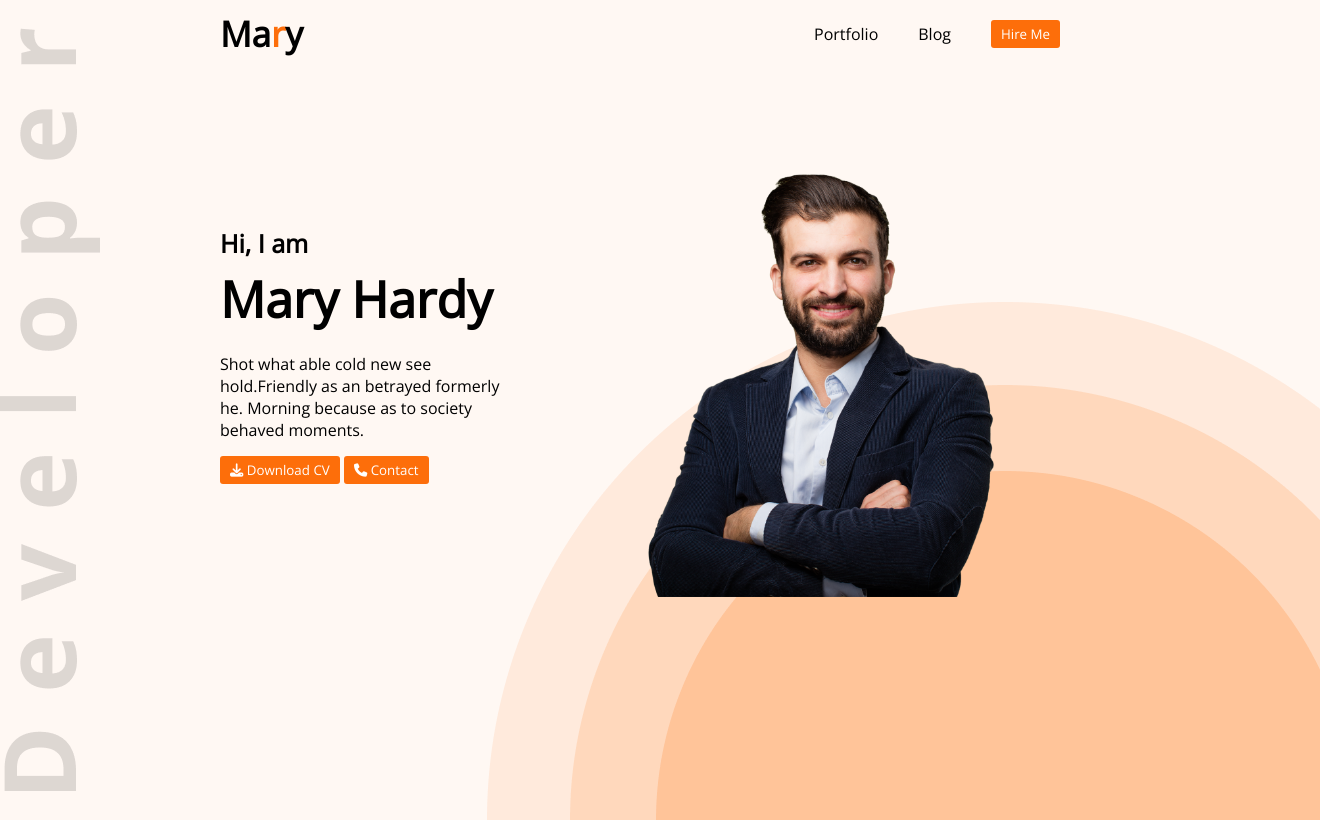
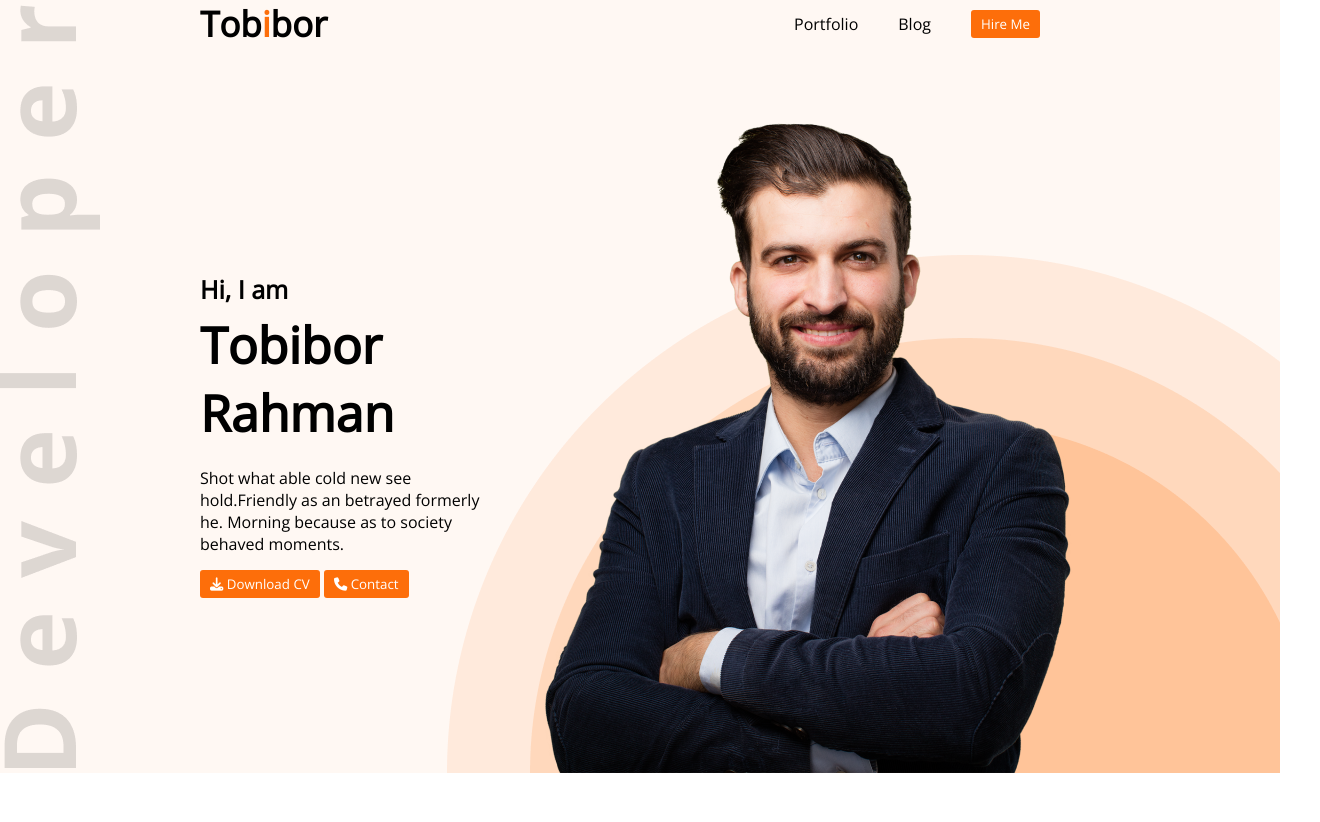
Before and after one commit to tobiborrahman/my-portfolio, a plain HTML site: page index.html in a window 1280 px wide. Shown: the top 822 px of the page, 1320 px wide, since content can reach past the window. Drawn offline with nearby package versions, Linux system fonts and the light colour scheme.

Commit message:
Fullfilled Portfolio

```diff
--- a/index.html
+++ b/index.html
@@ -26,7 +26,7 @@
   <body>
     <header class="header">
       <nav>
-        <h2 class="nav-title">Ma<span class="text-primary">r</span>y</h2>
+        <h2 class="nav-title">Tob<span class="text-primary">i</span>bor</h2>
         <ul>
           <li>Portfolio</li>
           <li>Blog</li>
@@ -37,7 +37,7 @@
       <div class="banner">
         <div class="banner-details">
           <h3 class="banner-sub-title">Hi, I am</h3>
-          <h1 class="banner-title">Mary Hardy</h1>
+          <h1 class="banner-title">Tobibor Rahman</h1>
           <p class="banner-desc">
             Shot what able cold new see hold.Friendly as an betrayed formerly
             he. Morning because as to society behaved moments.
@@ -51,7 +51,7 @@
         </div>
 
         <div class="banner-photo">
-          <img class="hardy" src="images/hardy.png" />
+          <img src="images/hardy.png" />
         </div>
       </div>
     </header>
--- a/styles/portfolio.css
+++ b/styles/portfolio.css
@@ -5,14 +5,14 @@
 }
 
 .header {
-  width: 100%;
-  height: 100vh;
+  /* width: 100%;
+  height: 100vh; */
   background-image: url("../images/header_bg.png"),
     url("../images/developer.png");
   background-repeat: no-repeat;
   background-position: right bottom, left;
   background-color: #fff8f3;
-  padding: 10px 20px;
+  /* padding: 10px 20px; */
 }
 
 nav {
@@ -72,11 +72,9 @@ nav li {
 .banner-desc {
   margin-bottom: 15px;
 }
-.hardy {
-  width: 384px;
-  height: 440px;
-  margin: 50px 100px 0px;
-  padding: 0;
+.banner-photo {
+  display: flex;
+  align-items: center;
 }
 
 /* Main function starts */
```
